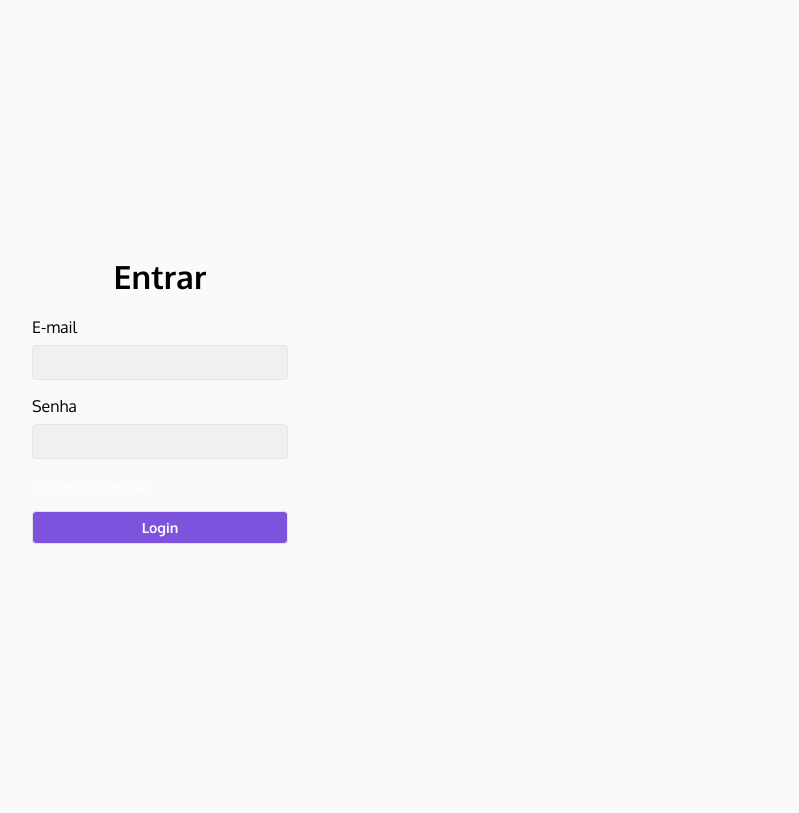
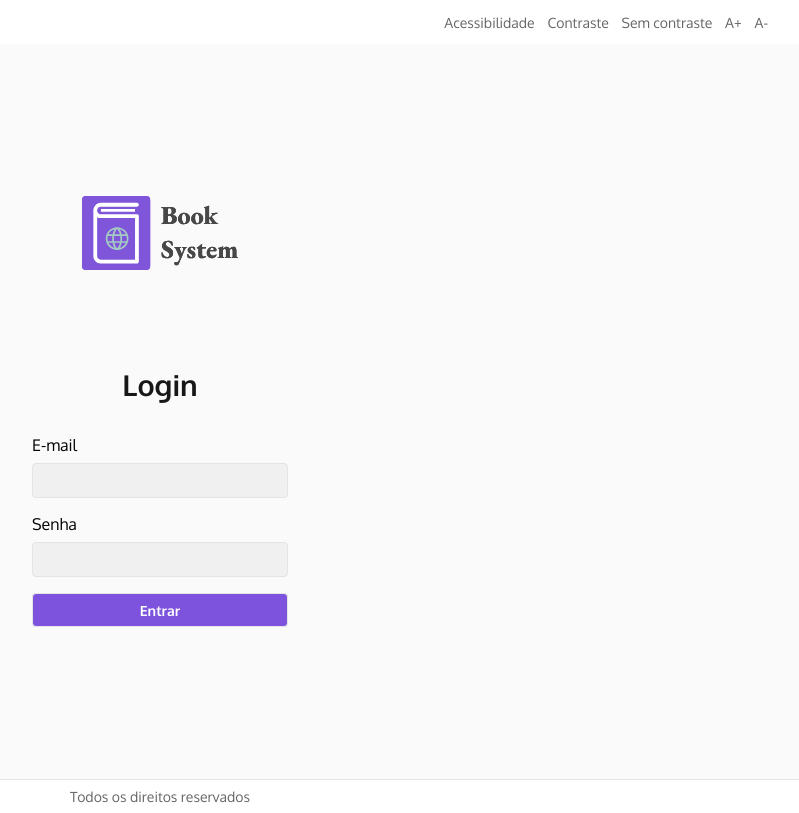
Before and after one commit to JV-projects/BookSystem, a React (Vite) app in the folder BookSystemFront/: page / in a window 1280 px wide. Shown: the whole page, without its empty margins (480-1279 px from the left). Built offline with nearby package versions, Linux system fonts and the light colour scheme.

Commit message:
Ajustes no login

```diff
--- a/BookSystemFront/src/App.css
+++ b/BookSystemFront/src/App.css
@@ -90,3 +90,7 @@ body{
 ul {
     list-style: none;
 }
+
+.material-symbols-outlined {
+    font-size: 1.5rem;
+}
--- a/BookSystemFront/src/components/global/Button/styles.module.css
+++ b/BookSystemFront/src/components/global/Button/styles.module.css
@@ -37,6 +37,7 @@
     border-radius: 0.25rem;
     cursor: pointer;
     display: flex;
+
     font-size: 0.875rem;
     font-weight: 600;
     justify-content: center;
--- a/BookSystemFront/src/components/global/Select/styles.module.css
+++ b/BookSystemFront/src/components/global/Select/styles.module.css
@@ -9,6 +9,7 @@
 }
 
 .select {
+    font-size: 0.875rem;
     appearance: none;
     background-color: transparent;
     border: none;
@@ -21,6 +22,7 @@
 }
 
 .select option {
+    font-size: 0.875rem;
     color: var(--primary-text-color);
     background-color: var(--primary-background-color);
 }
@@ -29,8 +31,8 @@
 .icon {
     display: flex;
     position: absolute;
-    right: 0.5rem;
-    top: 50%;
+    right: 0.3rem;
+    top: 55%;
     transform: translateY(-50%);
     color: var(--primary-text-color);
 }
--- a/BookSystemFront/src/pages/Home/index.jsx
+++ b/BookSystemFront/src/pages/Home/index.jsx
@@ -142,9 +142,9 @@ export default function Home() {
                     </div>
                 </div>
                 <div className={styles.containerCartoes}>
-                {lista.map((item) => (
-
-                    <div className={styles.cartaoNaoSelecionado} onClick={(e) => handleSelecionado(e)} value={item.id}>
+                    {lista.map((item, i) => (
+                        // <div className={selecionado && indiceSelecionado == i ? styles.cartaoSelecionado : styles.cartaoNaoSelecionado} onClick={() => handleSelecionar(i)} key={i}>
+                        <div className={styles.cartaoNaoSelecionado}>
                             <div>
                                 <img className={styles.imagemCartao} src="" />
                             </div>
@@ -163,9 +163,9 @@ export default function Home() {
                                     </div>
                                 </div>
                                 <div className={styles.areaBotoes}>
-                                {item.assuntos.map((assunto) => (
-                                    <div className={styles.assunto}>
-                                      {assunto.assunto}
+                                    {item.assuntos.map((assunto, i) => (
+                                        <div className={styles.assunto} key={i}>
+                                            {assunto}
                                         </div>
                                     ))}
                                 </div>
--- a/BookSystemFront/src/pages/Login/index.jsx
+++ b/BookSystemFront/src/pages/Login/index.jsx
@@ -1,14 +1,22 @@
 import styles from './styles.module.css'
 import Input from '../../components/global/Input'
 import Button from '../../components/global/Button'
+import Titulo from '../../components/global/Titulo'
+import logo from '/assets/images/logo.svg'
+import BarraAcessibilidade from '../../components/global/BarraAcessibilidade'
+import Footer from '../../components/global/Footer'
 import { Link } from "react-router-dom"
 
+export default function Login() {
 
-export default function Login() {
+
     return (
+        <>
+            <BarraAcessibilidade />
             <div className={styles.container}>
                 <div className={styles.areaConteudo}>
-                <h1 className={styles.titulo}>Entrar</h1>
+                    <img className={styles.logo} src={logo} alt="Logo" />
+                    <Titulo titulo="Login" />
                     <form className={styles.formulario}>
                         <label className={styles.rotulo}>
                             E-mail
@@ -18,14 +26,13 @@ export default function Login() {
                             Senha
                             <Input type="password" />
                         </label>
-                    <div>
-                        <a className={styles.link} href="">Esqueceu a senha?</a>
-                    </div>
                         <Button tipoBotao="primario" type="submit">
-                        <Link to="/gerenciamento">Login</Link>
+                            <Link to="/gerenciamento">Entrar</Link>
                         </Button>
                     </form>
                 </div>
             </div>
+            <Footer/>
+        </>
     )
 }
--- a/BookSystemFront/src/pages/Login/styles.module.css
+++ b/BookSystemFront/src/pages/Login/styles.module.css
@@ -1,14 +1,18 @@
 .container {
     align-items: center;
     justify-content: center;
-    min-height: 100vh;
+    min-height: 91.9vh;
     padding: 2rem;
+}
+
+.logo {
+    margin-bottom: 4rem;
 }
 
 .areaConteudo {
     align-items: center;
     max-width: 16rem;
-    gap: 1.25rem;
+    gap: 2rem;
     width: 100%;
 }
 
```
Also changed, not shown: BookSystemFront/public/assets/images/logo.svg. Lines whose indentation alone changed are shown as unchanged.
